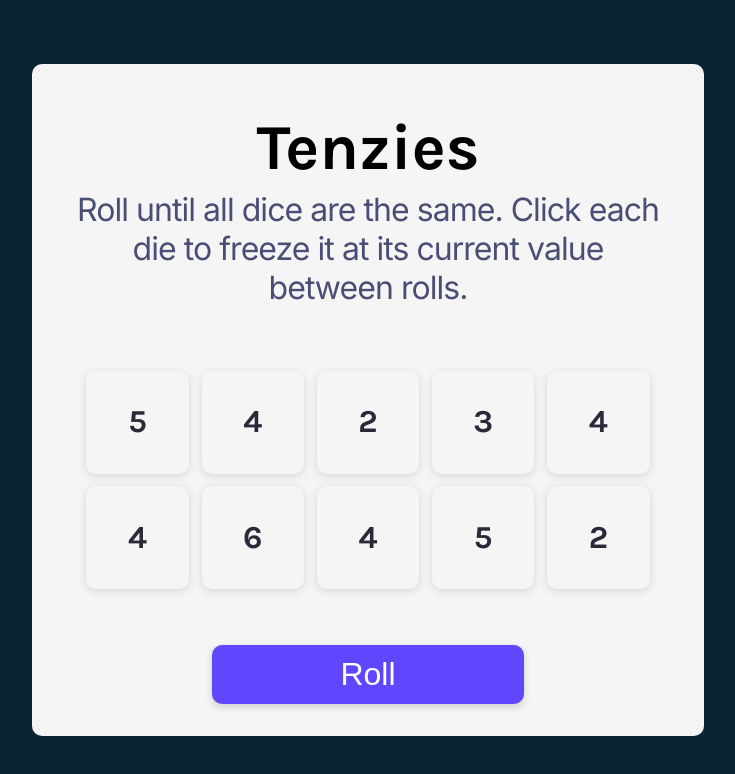
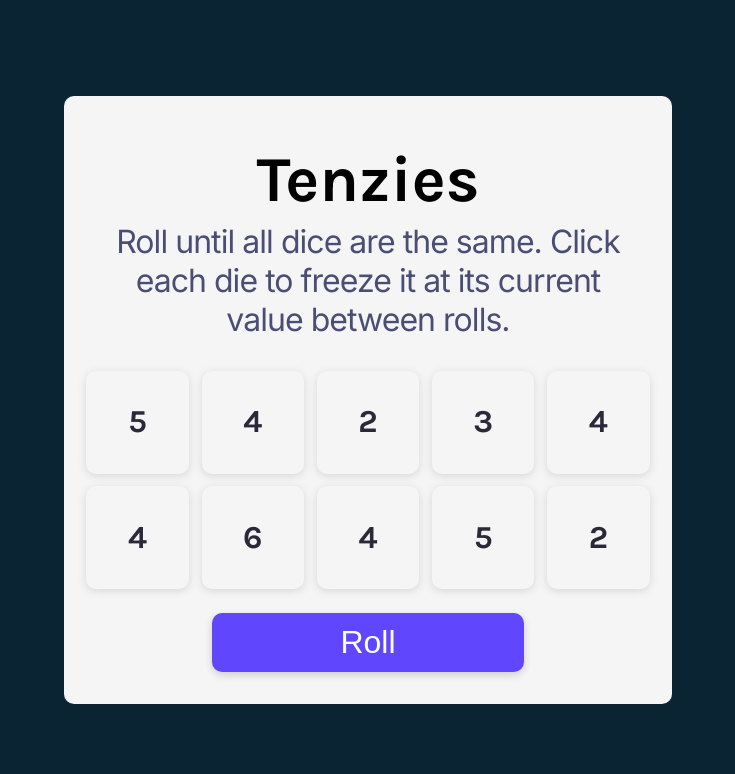
Before and after one commit to Bisxsh/tenzies-angular, an Angular app: page / in a window 1280 px wide. Shown: the top 774 px of the page, without its empty margins (272-1007 px from the left). Built offline with nearby package versions, Linux system fonts and the light colour scheme.

Commit message:
Built for pages

```diff
--- a/src/app/app.component.css
+++ b/src/app/app.component.css
@@ -82,6 +82,10 @@
 }
 
 @media only screen and (min-width: 950px) {
+  .app--container{
+    margin: 3vh 3vw;
+    max-width: 45vw;
+  }
   .app--heading {
     font-size: 4rem;
   }
--- a/src/app/dice/dice.component.css
+++ b/src/app/dice/dice.component.css
@@ -23,7 +23,7 @@
     width: 10vw;
   }
 }
-@media only screen and (min-width: 1024px) {
+@media only screen and (min-width: 1200px) {
   .dice--container{
     width: 8vw;
     font-size: 2rem;
```
